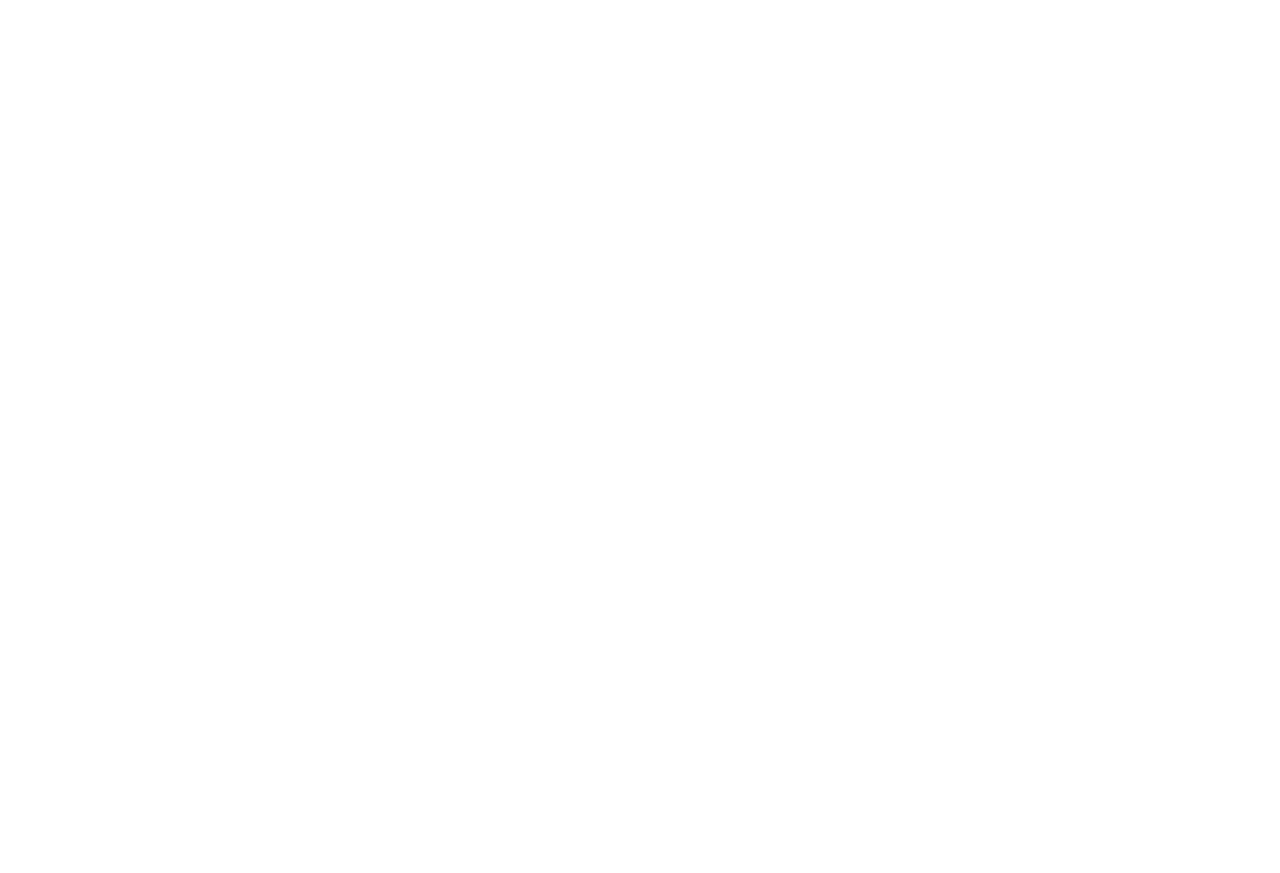
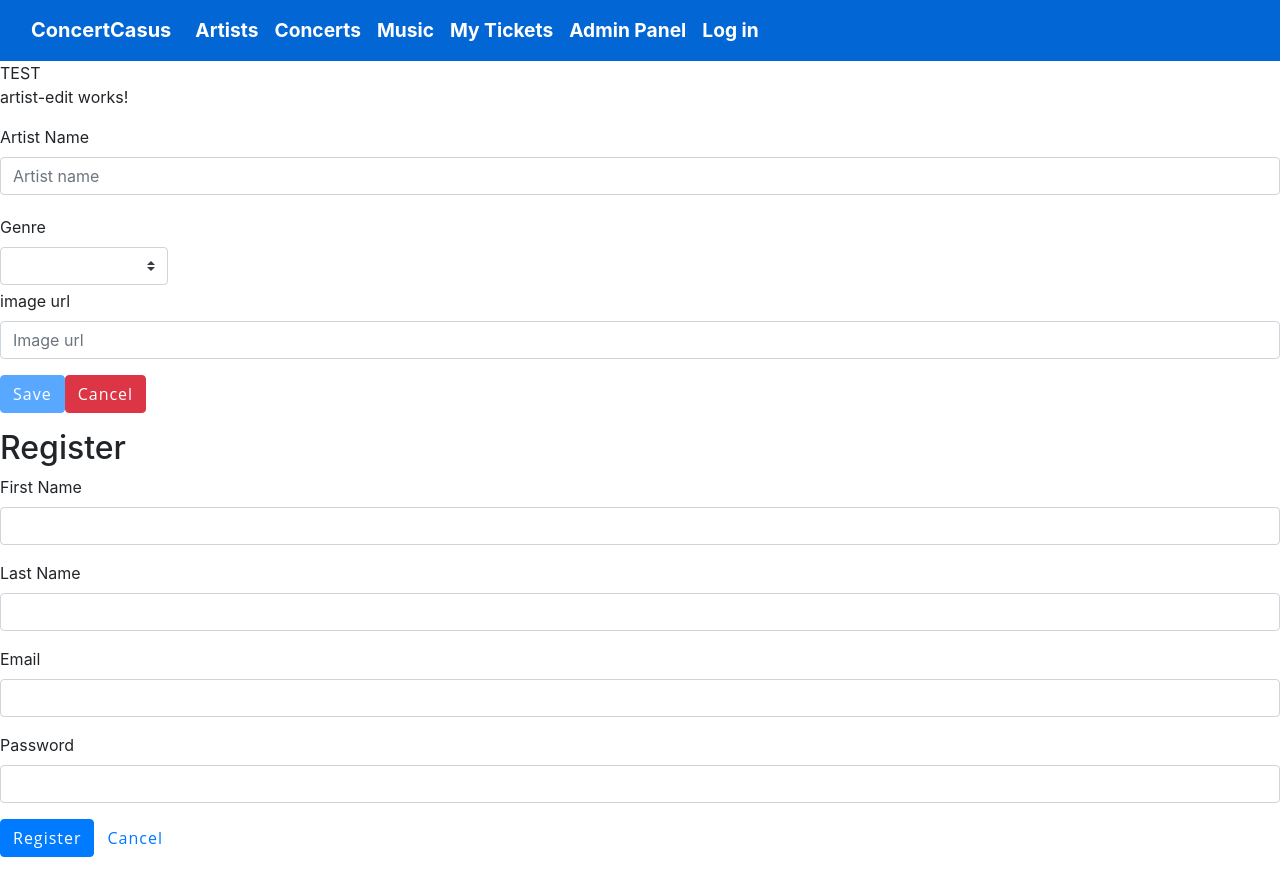
Before and after one commit to Atal100/ConcertCasus_Angular, an Angular app in the folder ConcertCasus/: page /register in a window 1280 px wide. Before the commit the page ends 800 px from the top, so only its background shows below. Built offline with nearby package versions, Linux system fonts and the light colour scheme; no server answers.

Commit message:
added login and register.

```diff
--- a/ConcertCasus/src/app/artist/artist.component.html
+++ b/ConcertCasus/src/app/artist/artist.component.html
@@ -4,3 +4,4 @@
 TEST
 <!--<app-artist-detail></app-artist-detail> -->
 <app-artist-edit></app-artist-edit>
+<router-outlet></router-outlet>
--- a/ConcertCasus/src/app/auth/login/login.component.ts
+++ b/ConcertCasus/src/app/auth/login/login.component.ts
@@ -1,15 +1,66 @@
-import { Component, OnInit } from '@angular/core';
+import { Component, OnInit, OnDestroy } from "@angular/core";
+import { Router, ActivatedRoute } from "@angular/router";
+import { Subscription } from "rxjs";
+import { AuthService } from "../auth.service";
+import { User } from "../../user/user.model";
+import { FormGroup, FormBuilder, Validators } from "@angular/forms";
+import { AlertService } from "../../alerts/alert.service";
+import { first } from "rxjs/operators";
 
 @Component({
-  selector: 'app-login',
-  templateUrl: './login.component.html',
-  styleUrls: ['./login.component.css']
+  selector: "app-login",
+  templateUrl: "./login.component.html",
+  styleUrls: ["./login.component.css"]
 })
 export class LoginComponent implements OnInit {
+  loginForm: FormGroup;
+  loading = false;
+  submitted = false;
 
-  constructor() { }
+  constructor(
+    private formBuilder: FormBuilder,
 
-  ngOnInit(): void {
+    private router: Router,
+    private authService: AuthService,
+    private alertService: AlertService
+  ) {}
+
+  ngOnInit() {
+    this.loginForm = this.formBuilder.group({
+      email: ["", Validators.required],
+      password: ["", Validators.required]
+    });
+    //Login status resetten
+    this.authService.userLogOut;
   }
 
+  public get fields() {
+    return this.loginForm.controls;
+  }
+
+  onSubmit() {
+    this.submitted = true;
+    console.log("onSubmit");
+    console.log(this.loginForm);
+
+    if (this.loginForm.invalid) {
+      return console.log("called when invalid");
+    }
+    console.log("Good Way");
+    this.loading = true;
+    this.authService
+      .userLogin(this.fields['email'].value, this.fields['password'].value)
+      .pipe(first())
+      .subscribe(
+        () => {
+          console.log("route");
+          this.router.navigate(["/dashboard"]);
+        },
+        (error: string) => {
+          console.log(error);
+          this.alertService.error(error);
+          this.loading = false;
+        }
+      );
+  }
 }
--- a/ConcertCasus/src/app/auth/register/register.component.html
+++ b/ConcertCasus/src/app/auth/register/register.component.html
@@ -1,29 +1,33 @@
 <h2>Register</h2>
+
 <form [formGroup]="registerForm" (ngSubmit)="onSubmit()">
+
   <div class="form-group">
     <label for="firstName">First Name</label>
     <input
       type="text"
-      formControlName="firstName"
+      formControlName="firstname"
       class="form-control"
-      [ngClass]="{ 'is-invalid': submitted && f.firstName.errors }"
+      [ngClass]="{ 'is-invalid': submitted && f.firstname.errors }"
     />
-    <div *ngIf="submitted && f.firstName.errors" class="invalid-feedback">
+    <div *ngIf="submitted && f.firstname.errors" class="invalid-feedback">
       <div *ngIf="f.firstName.errors.required">First Name is required</div>
     </div>
   </div>
+
   <div class="form-group">
     <label for="lastName">Last Name</label>
     <input
       type="text"
-      formControlName="lastName"
+      formControlName="lastname"
       class="form-control"
-      [ngClass]="{ 'is-invalid': submitted && f.lastName.errors }"
+      [ngClass]="{ 'is-invalid': submitted && f.lastname.errors }"
     />
-    <div *ngIf="submitted && f.lastName.errors" class="invalid-feedback">
-      <div *ngIf="f.lastName.errors.required">Last Name is required</div>
+    <div *ngIf="submitted && f.lastname.errors" class="invalid-feedback">
+      <div *ngIf="f.lastname.errors.required">Last Name is required</div>
     </div>
   </div>
+
   <div class="form-group">
     <label for="email">Email</label>
     <input
@@ -35,9 +39,9 @@
     <div *ngIf="submitted && f.email.errors" class="invalid-feedback">
       <div *ngIf="f.email.errors.required">Email is required</div>
       <div *ngIf="f.email.errors.email">This is not a Email</div>
-      <div *ngIf= f.email.error.
-    </div>
   </div>
+  </div>
+
   <div class="form-group">
     <label for="password">Password</label>
     <input
@@ -53,6 +57,7 @@
       </div>
     </div>
   </div>
+
   <div class="form-group">
     <button [disabled]="loading" class="btn btn-primary">Register</button>
     <img
--- a/ConcertCasus/src/app/auth/register/register.component.ts
+++ b/ConcertCasus/src/app/auth/register/register.component.ts
@@ -1,15 +1,63 @@
-import { Component, OnInit } from '@angular/core';
+import { Component, OnInit } from "@angular/core";
+import { UserService } from "../../user/user.service";
+import { AlertService } from "../../alerts/alert.service";
+import { FormGroup, FormBuilder, Validators } from "@angular/forms";
+import { Router } from "@angular/router";
+import { first } from "rxjs/operators";
 
 @Component({
-  selector: 'app-register',
-  templateUrl: './register.component.html',
-  styleUrls: ['./register.component.css']
+  selector: "app-register",
+  templateUrl: "./register.component.html",
+  styleUrls: ["./register.component.css"]
 })
 export class RegisterComponent implements OnInit {
+  registerForm: FormGroup;
+  loading = false;
+  submitted = false;
 
-  constructor() { }
+  constructor(
+    private formBuilder: FormBuilder,
+    private router: Router,
+    private userService: UserService,
+    private alertService: AlertService
+  ) {}
 
-  ngOnInit(): void {
+  ngOnInit() {
+    this.registerForm = this.formBuilder.group({
+      firstname: ["", Validators.required],
+      lastname: ["", Validators.required],
+      email: ["", [Validators.email, Validators.required]],
+      password: ["", [Validators.required, Validators.minLength(6)]]
+    });
   }
 
+  // convenience getter for easy access to form fields
+  get f() {
+    return this.registerForm.controls;
+  }
+
+  onSubmit() {
+    this.submitted = true;
+    console.log(this.registerForm.value)
+
+    // stop here if form is invalid
+    if (this.registerForm.invalid) {
+      return;
+    }
+
+    this.loading = true;
+    this.userService
+      .register(this.registerForm.value)
+      .pipe(first())
+      .subscribe(
+        () => {
+          this.alertService.success("Registration successful", true);
+          this.router.navigate(["/login"]);
+        },
+        (error: string) => {
+          this.alertService.error(error);
+          this.loading = false;
+        }
+      );
+  }
 }
--- a/ConcertCasus/src/app/user/user.service.ts
+++ b/ConcertCasus/src/app/user/user.service.ts
@@ -20,7 +20,7 @@ export class UserService {
 
   public getUsers(): Observable<User[]> {
     console.log("getUsers");
-    return this.http.get<User[]>(`${environment.apiUrl}/api/users`, {});
+    return this.http.get<User[]>(`${environment.apiUrl}/api/user`, {});
   }
 
   getUser(id: number) {
@@ -30,8 +30,9 @@ export class UserService {
 
   register(user: User) {
     console.log("createUser");
+    console.log('user', user)
     return this.http
-      .post(`${environment.apiUrl}/api/users/register`, user)
+      .post(`${environment.apiUrl}/api/user/register`, user)
       .pipe(
         catchError(this.handleError),
         tap(data => console.log(data))
@@ -41,11 +42,11 @@ export class UserService {
   updateUser(user: User) {
     console.log("updateUser");
 
-    return this.http.put(`${environment.apiUrl}/api/users/` + user.id, user);
+    return this.http.put(`${environment.apiUrl}/api/user/` + user.id, user);
   }
 
   private handleError(error: HttpErrorResponse) {
-    console.log("handleError" + error);
+    console.log("handleError" + error.message);
 
     return throwError(error.message || error.error.message);
   }
```
Also changed, not shown: ConcertCasus/src/app/app-routing.module.ts (+4 -3 lines), ConcertCasus/src/app/app.module.ts (+9 -1 lines), ConcertCasus/src/app/user/user.model.ts (+3 -5 lines).
